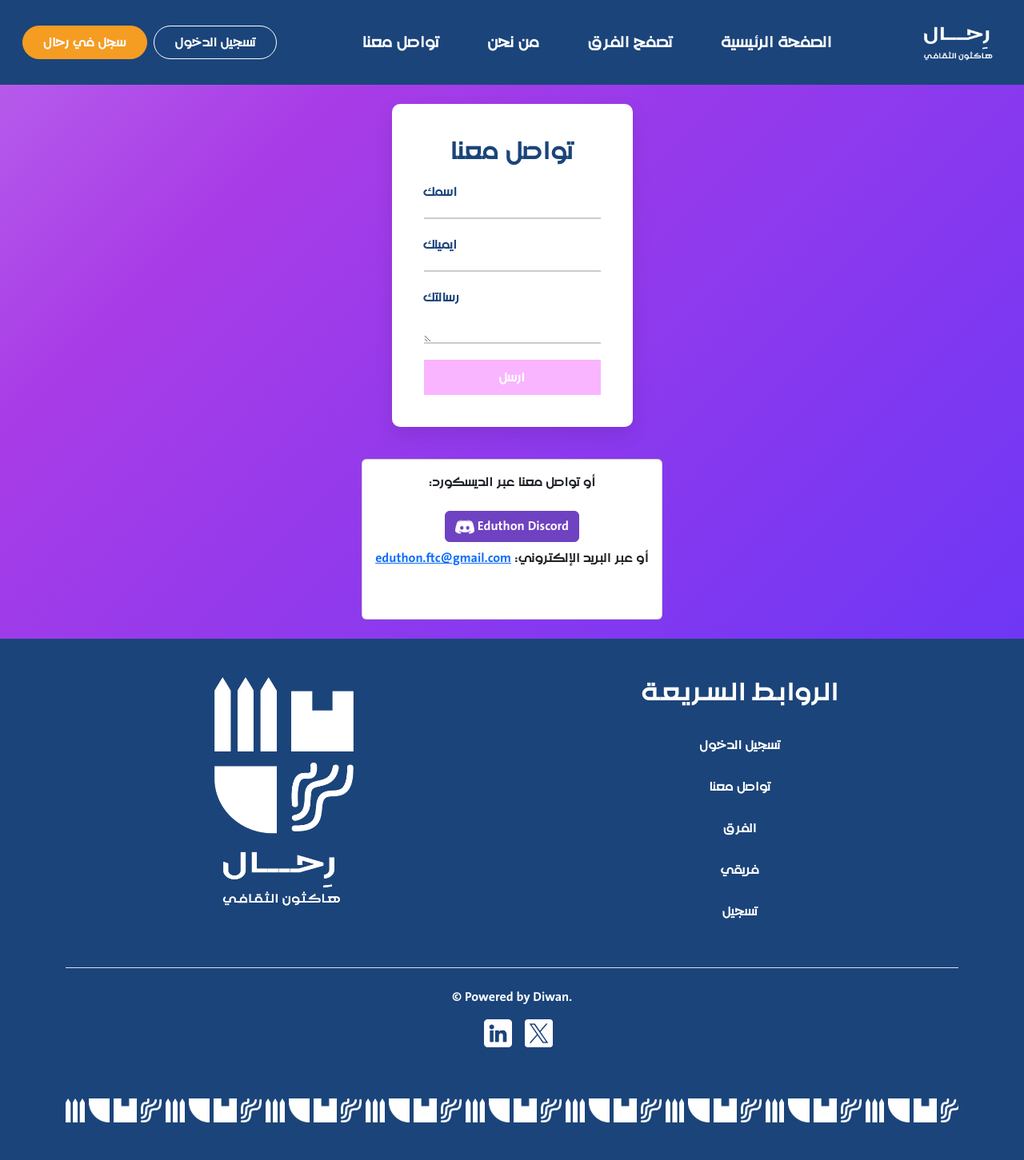
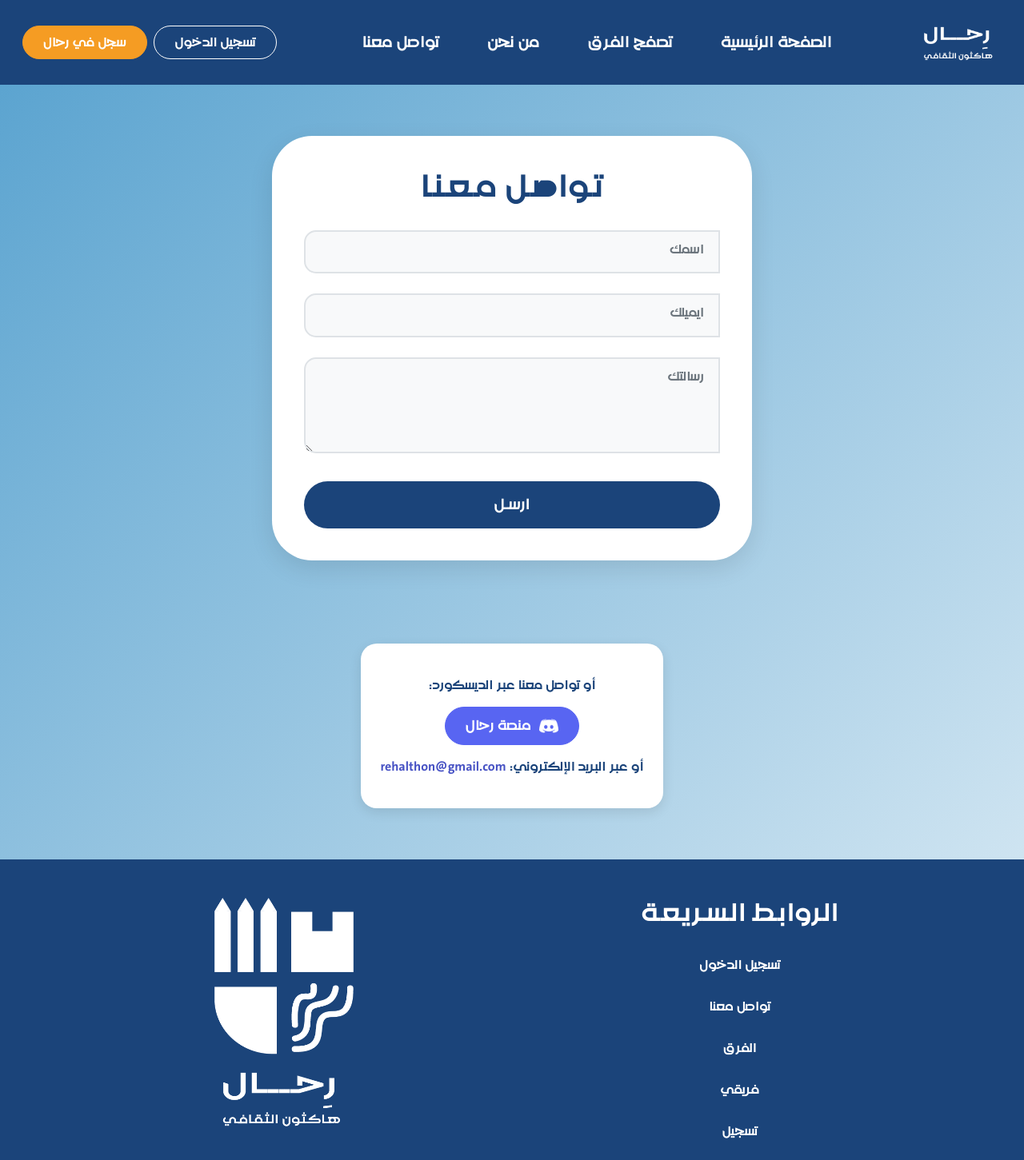
Before and after one commit to SmartieBrainz/rehalthon, a Flask app: page /contact in a window 1280 px wide. Shown: the top 1451 px of the page at 80% size. Before the commit the page ends 1404 px from the top, so only its background shows below. Run offline with Flask 3, Linux system fonts and the light colour scheme.

Commit message:
Made changes in the contact us section + about us section link updated

```diff
--- a/templates/contact.html
+++ b/templates/contact.html
@@ -8,8 +8,8 @@
     body, html {
     height: 100%;
     margin: 0;
-    font-family: 'Poppins', sans-serif;
-    background: linear-gradient(-45deg, #4032ff, #a83ce7, #ffffff, #6723d5);
+    font-family: 'Mahmoudart', sans-serif;
+    background: linear-gradient(135deg, #4CB8C4, #2B89C2, #ffffff); /* Replacing dark blue with a teal color */
     background-size: 400% 400%;
     animation: gradientBG 15s ease infinite;
 }
@@ -25,86 +25,114 @@
     justify-content: center;
     align-items: center;
     height: 100%;
+    padding: 40px 20px;
 }
 
 .contact-form-container {
     background: white;
     padding: 40px;
-    border-radius: 10px;
-    box-shadow: 0 10px 25px rgba(0,0,0,0.1);
+    border-radius: 50px;
+    box-shadow: 0 10px 30px rgba(0,0,0,0.1);
+    width: 100%;
+    max-width: 600px;
+    direction: rtl;
 }
 
 h2 {
     text-align: center;
-    margin-bottom: 20px;
+    margin-bottom: 30px;
+    font-family: 'Mahmoudart-bold', sans-serif;
+    color: #1B447A;
+    font-size: 2.5rem;
 }
 
 .input-group {
     position: relative;
-    margin-bottom: 20px;
+    margin-bottom: 25px;
 }
 
 .input-group input, .input-group textarea {
     width: 100%;
-    padding: 10px;
-    border: none;
-    border-bottom: 2px solid #ccc;
+    padding: 12px 15px;
+    border: 2px solid #dee2e6;
+    border-radius: 15px;
+    background: #f8f9fa;
+    color: #1B447A;
+    font-family: 'Mahmoudart', sans-serif;
+    font-size: 1.1rem;
+    transition: all 0.3s ease;
+}
+
+.input-group textarea {
+        min-height: 120px;
+        resize: vertical;
+    }
+
+.input-group input:focus, .input-group textarea:focus {
+    border-color: #2B89C2;
+    box-shadow: 0 0 0 3px rgba(43, 137, 194, 0.2);
     outline: none;
-    background: transparent;
 }
 
 .input-group label {
     position: absolute;
-    top: 0;
-    left: 0;
-    pointer-events: none;
+    right: 15px; /* Adjust for RTL */
+    top: 12px;
+    color: #6c757d;
     transition: all 0.3s ease;
+    background: #f8f9fa;
+    padding: 0 5px;
+    font-family: 'Mahmoudart', sans-serif;
 }
 
-.input-group input:focus ~ label, .input-group input:valid ~ label,
-.input-group textarea:focus ~ label, .input-group textarea:valid ~ label {
-    transform: translateY(-20px);
-    font-size: 12px;
-    color: #23a6d5;
+.input-group input:focus ~ label,
+    .input-group input:valid ~ label,
+    .input-group textarea:focus ~ label,
+    .input-group textarea:valid ~ label {
+        transform: translateY(-25px) scale(0.9);
+        background: white;
+        padding: 0 5px;
+        color: #2B89C2;
     }
 
 .contact-submit-btn {
+    background: #1B447A;
+    color: white;
+    border: none;
+    padding: 15px 40px;
+    border-radius: 50px;
+    font-family: 'Mahmoudart-bold', sans-serif;
+    font-size: 1.2rem;
+    cursor: pointer;
+    transition: all 0.3s ease;
     width: 100%;
-    padding: 10px;
-    border: none;
-    background: #f9b5ff;
-    color: white;
-    cursor: pointer;
-    transition: background 0.5s ease;
+    margin-top: 10px;
 }
 
+
 .contact-submit-btn:hover {
-    background: #1e90ff;
+    background: linear-gradient(to left, #4CB8C4, #2B89C2); /* Updated to match new gradient */
 }
 
 .btn-bd-discord {
-  --bs-btn-font-weight: 600;
-  --bs-btn-color: #ffffff;
-  --bs-btn-bg: #6f42c1;
-  --bs-btn-border-color: #6f42c1;
-  --bs-btn-hover-color: #ffffff;
-  --bs-btn-hover-bg: #5a34a5;
-  --bs-btn-hover-border-color: #5a34a5;
-  --bs-btn-focus-shadow-rgb: 111, 66, 193;
-  --bs-btn-active-color: #ffffff;
-  --bs-btn-active-bg: #4d277f;
-  --bs-btn-active-border-color: #4d277f;
-  font-weight: var(--bs-btn-font-weight);
-  color: var(--bs-btn-color);
-  background-color: var(--bs-btn-bg);
-  border-color: var(--bs-btn-border-color);
-  transition: background-color 0.2s ease-in-out, border-color 0.2s ease-in-out, color 0.2s ease-in-out;
+    background-color: #5865F2; /* Discord color */
+    border-color: #5865F2;
+    color: white;
+    border-radius: 50px;
+    padding: 10px 25px;
+    font-family: 'Mahmoudart', sans-serif;
+    font-size: 1.1rem;
+    transition: all 0.3s ease;
+    display: inline-flex;
+    align-items: center;
+    gap: 10px;
+    text-decoration: none;
 }
 
 .btn-bd-discord:hover {
-  color: var(--bs-btn-hover-color);
-  background-color: var(--bs-btn-hover-bg);
-  border-color: var(--bs-btn-hover-border-color);
+    opacity: 0.9;
+    color: white;
+    background-color: #4752C4; /* Slightly darker Discord color on hover */
 }
 
 .btn-bd-discord:focus {
@@ -115,6 +143,37 @@ h2 {
   color: var(--bs-btn-active-color);
   background-color: var(--bs-btn-active-bg);
   border-color: var(--bs-btn-active-border-color);
+}
+
+.contact-info {
+        text-align: center;
+        color: #1B447A;
+        font-family: 'Mahmoudart', sans-serif;
+        direction: rtl;
+    }
+
+    .contact-info p {
+        margin: 15px 0;
+    }
+
+    .contact-info a {
+        color: #ffffff;
+        text-decoration: none;
+        transition: color 0.3s ease;
+    }
+
+    .contact-info a:hover {
+        color: #cdc5e0;
+    }
+
+    .card {
+        border-radius: 20px;
+        box-shadow: 0 5px 15px rgba(0, 0, 0, 0.1);
+        border: none;
+    }
+
+    .card-body {
+        padding: 25px;
     }
 
 </style>
@@ -139,27 +198,21 @@ h2 {
             <button type="submit" class="contact-submit-btn">ارسل</button>
         </form>
     </div>
-
-
-
 </div>
 
 <br>
 <div class="contact-container arabic-paragraph">
-<div class="card mt-3">
+    <div class="card">
         <div class="card-body">
-    <div class="contact-info text-center">
+            <div class="contact-info">
                 <p>أو تواصل معنا عبر الديسكورد:</p>
-       <a class="btn btn-bd-discord m-2" style="direction: ltr;" href="https://discord.com/invite/RCapKkZF">
-                    <img src="/static/images/discord-white-icon.webp" alt="Discord" style="width: 24px; height: 24px; vertical-align: text-bottom;"> Eduthon Discord
+                <a class="btn btn-bd-discord" href="https://discord.gg/EZCM7Zf7WD">
+                    <img src="/static/images/discord-white-icon.webp" alt="Discord" style="width: 24px; height: 24px;"> منصة رحال
                 </a>
-      <p>أو عبر البريد الإلكتروني: <a href="eduthon.ftc@gmail.com">eduthon.ftc@gmail.com</a></p>
-
+                <p>أو عبر البريد الإلكتروني: <a href="mailto:rehalthon@gmail.com" style="color: #4752C4;">rehalthon@gmail.com</a></p>
             </div>
         </div>
     </div>
-</div>
-
 </div>
 
 
--- a/templates/layout.html
+++ b/templates/layout.html
@@ -103,7 +103,7 @@
                 <ul class="navbar-nav mx-auto mb-2 mb-lg-0">
                     <li class="nav-item"><a class="nav-link white-nav-link" href="/">الصفحة الرئيسية</a></li>
                     <li class="nav-item"><a class="nav-link white-nav-link" href="/teams">تصفح الفرق</a></li>
-                    <li class="nav-item"><a class="nav-link white-nav-link" href="https://www.ftcksu.com/about">من نحن</a></li>
+                    <li class="nav-item"><a class="nav-link white-nav-link" href="https://linktr.ee/diwan_spp">من نحن</a></li>
                     <li class="nav-item"><a class="nav-link white-nav-link" href="/contact">تواصل معنا</a></li>
                     {% if session.user_id %}
                         <li class="nav-item"><a class="nav-link white-nav-link" href="/dashboard">حسابي</a></li>
```
Lines whose indentation alone changed are shown as unchanged.
